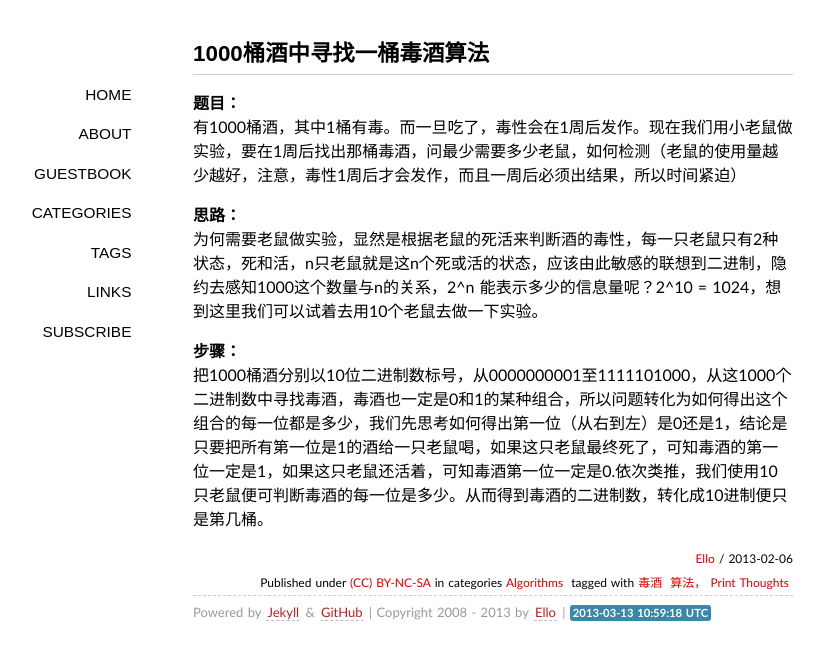
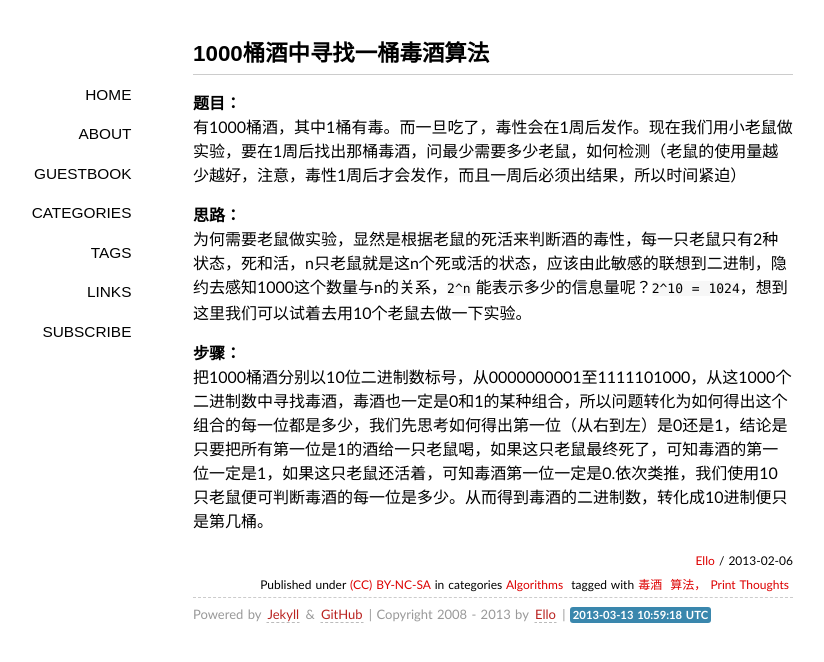
Before and after one commit to pii0x/ellochen.github.com, a Jekyll site: the page built from _posts/2013-02-06-1000桶酒中寻找一桶毒酒算法.md, in a window 1280 px wide. Shown: the top 662 px of the page, without its empty margins (147-971 px from the left). Built offline with Jekyll 4.4.1, drawn with Linux system fonts in a browser that asks for light colours; some web fonts are replaced; Markdown is read by kramdown in place of the engine named in the settings; comment, search, counter and statistics services are not loaded.

```diff
--- a/_posts/2013-02-06-1000桶酒中寻找一桶毒酒算法.md
+++ b/_posts/2013-02-06-1000桶酒中寻找一桶毒酒算法.md
@@ -9,7 +9,7 @@ tags: [毒酒, 算法， Print Thoughts]
 有1000桶酒，其中1桶有毒。而一旦吃了，毒性会在1周后发作。现在我们用小老鼠做实验，要在1周后找出那桶毒酒，问最少需要多少老鼠，如何检测（老鼠的使用量越少越好，注意，毒性1周后才会发作，而且一周后必须出结果，所以时间紧迫）
 
 **思路：**
-为何需要老鼠做实验，显然是根据老鼠的死活来判断酒的毒性，每一只老鼠只有2种状态，死和活，n只老鼠就是这n个死或活的状态，应该由此敏感的联想到二进制，隐约去感知1000这个数量与n的关系，2^n 能表示多少的信息量呢？2^10 = 1024，想到这里我们可以试着去用10个老鼠去做一下实验。
+为何需要老鼠做实验，显然是根据老鼠的死活来判断酒的毒性，每一只老鼠只有2种状态，死和活，n只老鼠就是这n个死或活的状态，应该由此敏感的联想到二进制，隐约去感知1000这个数量与n的关系，`2^n` 能表示多少的信息量呢？`2^10 = 1024`，想到这里我们可以试着去用10个老鼠去做一下实验。
 
 **步骤：**
 把1000桶酒分别以10位二进制数标号，从0000000001至1111101000，从这1000个二进制数中寻找毒酒，毒酒也一定是0和1的某种组合，所以问题转化为如何得出这个组合的每一位都是多少，我们先思考如何得出第一位（从右到左）是0还是1，结论是只要把所有第一位是1的酒给一只老鼠喝，如果这只老鼠最终死了，可知毒酒的第一位一定是1，如果这只老鼠还活着，可知毒酒第一位一定是0.依次类推，我们使用10只老鼠便可判断毒酒的每一位是多少。从而得到毒酒的二进制数，转化成10进制便只是第几桶。
```
